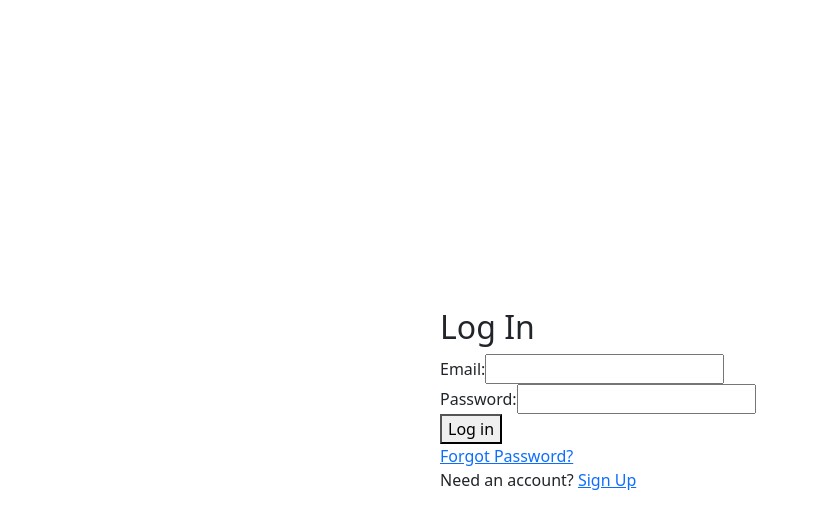
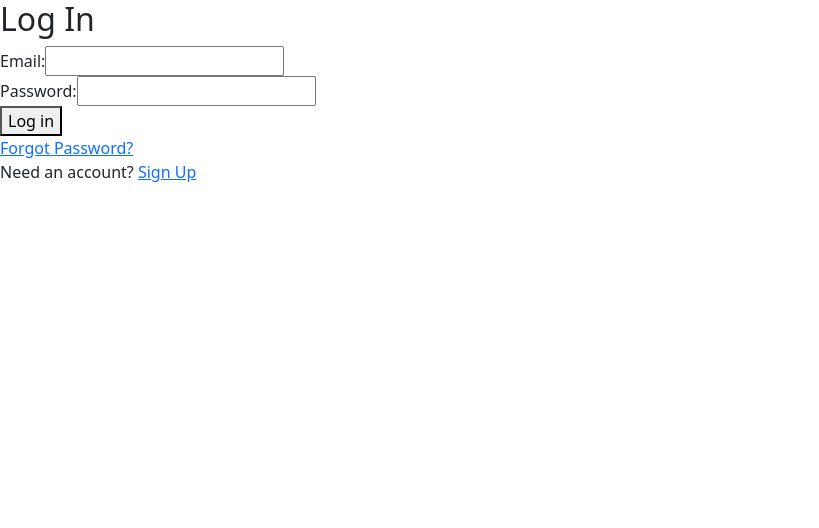
Before and after one commit to OngMinXian/NUSPlanner, a React (Create React App) app in the folder loginPage/: page /login in a window 1280 px wide. Shown: the top 528 px of the page, without its empty margins (0-819 px from the left). Built offline with nearby package versions, Linux system fonts and the light colour scheme; no server answers.

Commit message:
update app.js remove bootstrap

```diff
--- a/loginPage/src/components/App.js
+++ b/loginPage/src/components/App.js
@@ -11,11 +11,7 @@
 
 function App() {
     return (
-        <Container
-            className="d-flex align-items-center justify-content-center"
-            style={{ minHeight: "100vh" }}>
-
-            <div className="w-100" style={{ maxWidth: '400px' }}>
+            <div>
                 <Router>
                     <AuthProvider>
                         <Routes>
@@ -34,7 +30,6 @@
                     </AuthProvider>
                 </Router>
             </div>
-        </Container>
     )
 }
 
```
